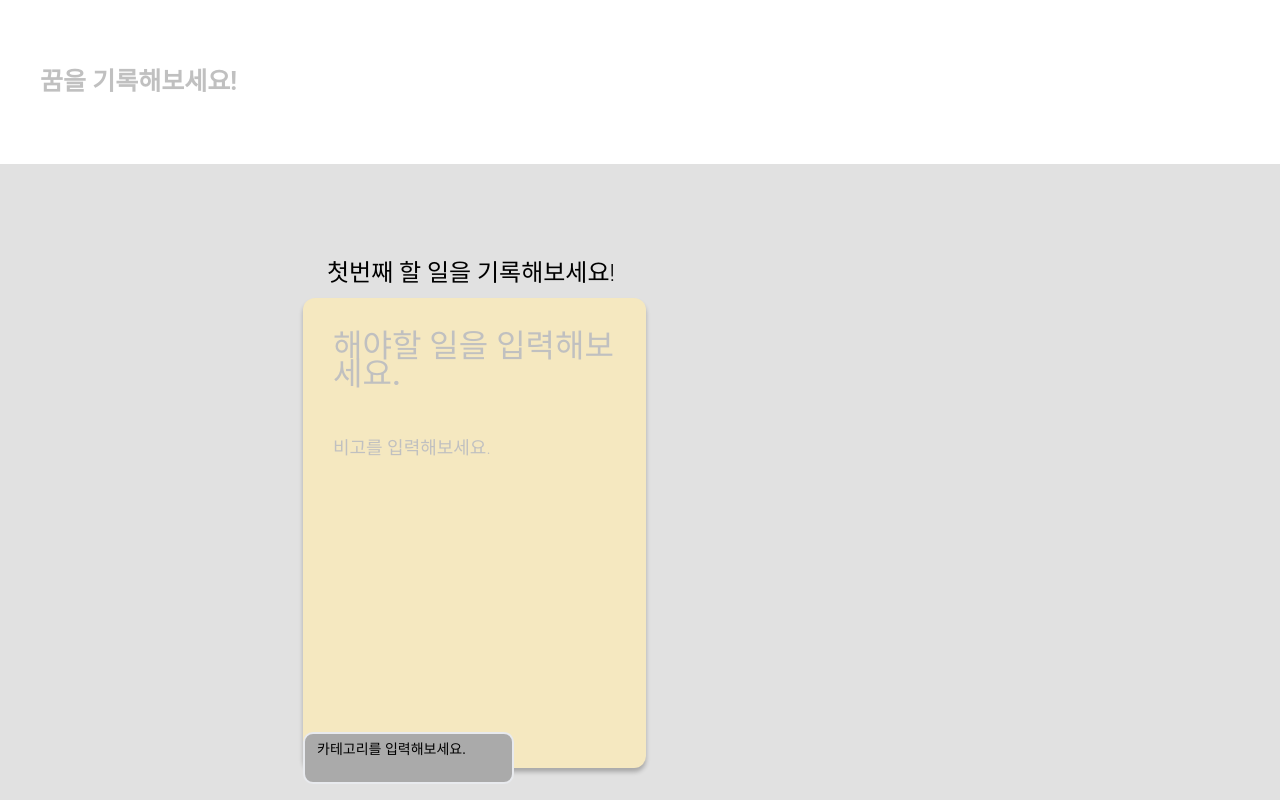
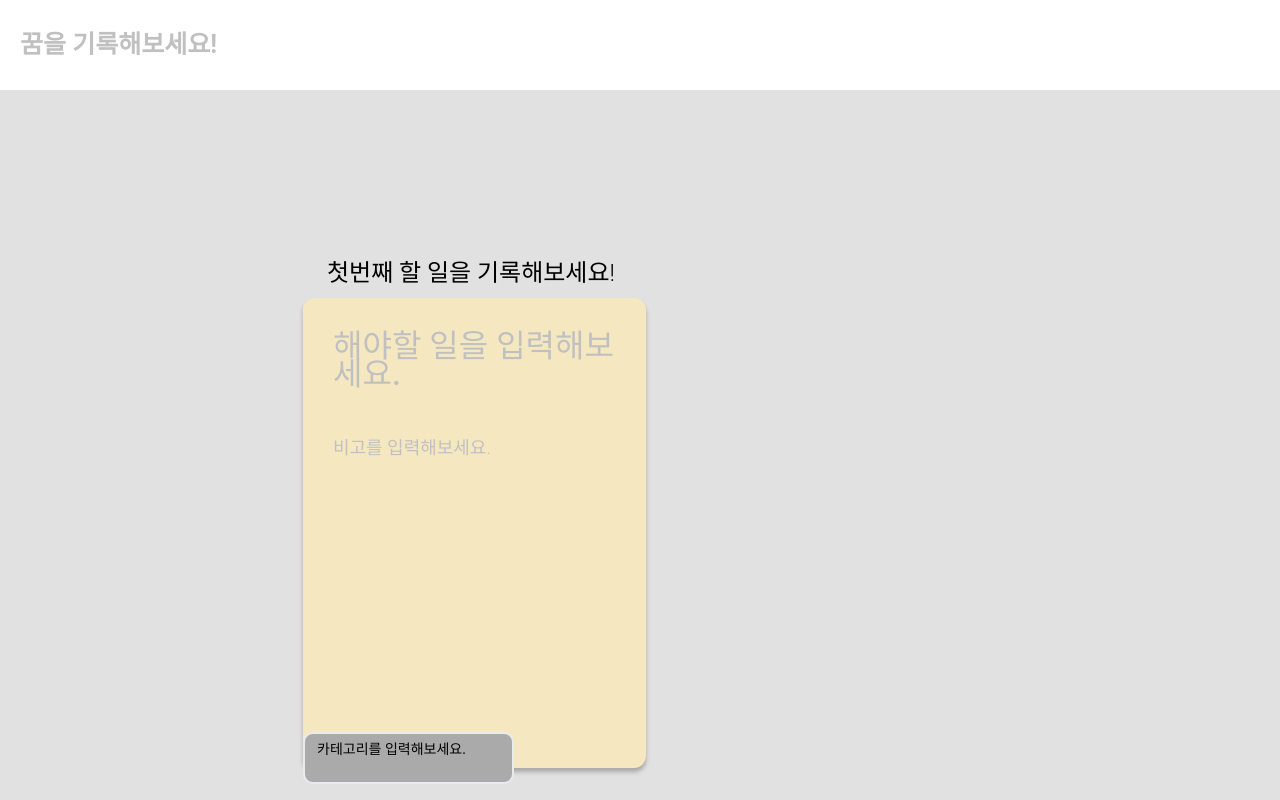
Before and after one commit to DreamSlave/todo-list, a React (Create React App) app: page /first in a window 1280 px wide. Shown: the top 800 px of the page. Built offline with nearby package versions, Linux system fonts and the light colour scheme.

Commit message:
design : 대표컬러 class 정의

```diff
--- a/src/App.module.css
+++ b/src/App.module.css
@@ -1,3 +1,26 @@
+.orange {
+  background-color: #FF9666;
+}
+.yellow {
+  background-color: #FFE184;
+}
+.green {
+  background-color: #207178;
+}
+.light_yellow {
+  background-color: #F5E9BE;
+}
+.deep_green {
+  background-color: #174C4F;
+}
+.gray{
+  background-color: #AAAAAA;
+}
+.deep_gray{
+  background-color: #3F3F3F;
+}
+
+
 .frame0 {
   width: 100%;
   height: 1024px;
@@ -34,15 +57,14 @@
 .navi {
   top: 0px;
   left: 0px;
-  width: 1440px;
-  height: 84px;
+  width: 100%;
+  height: 50px;
   display: flex;
-  padding: 40px;
+  padding: 20px;
   overflow: hidden;
   position: absolute;
   align-items: center;
   flex-shrink: 0;
-  border-color: transparent;
   background-color: rgba(255, 255, 255, 1);
 }
 .text {
```
